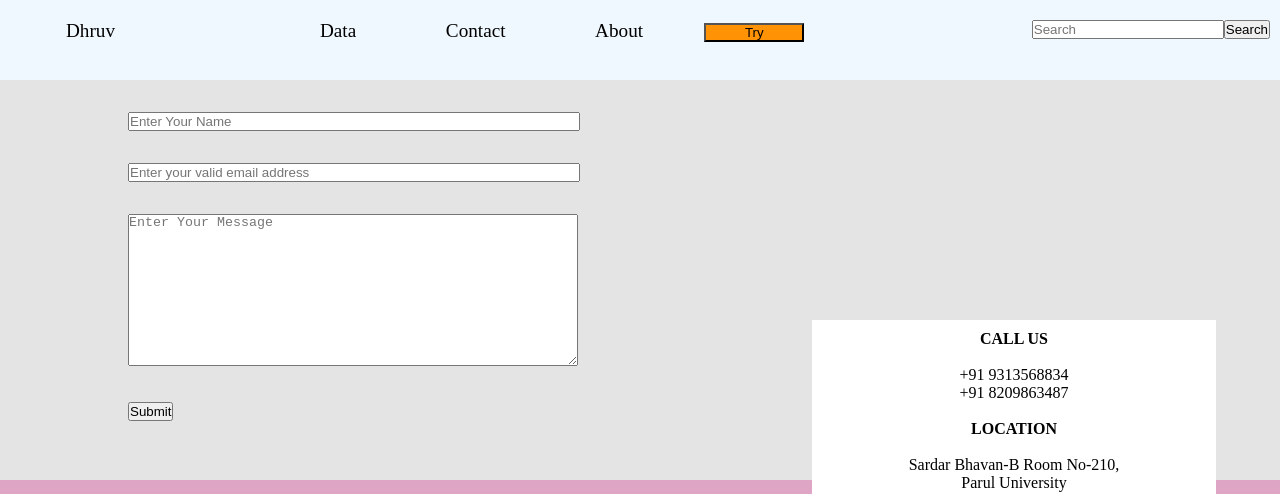
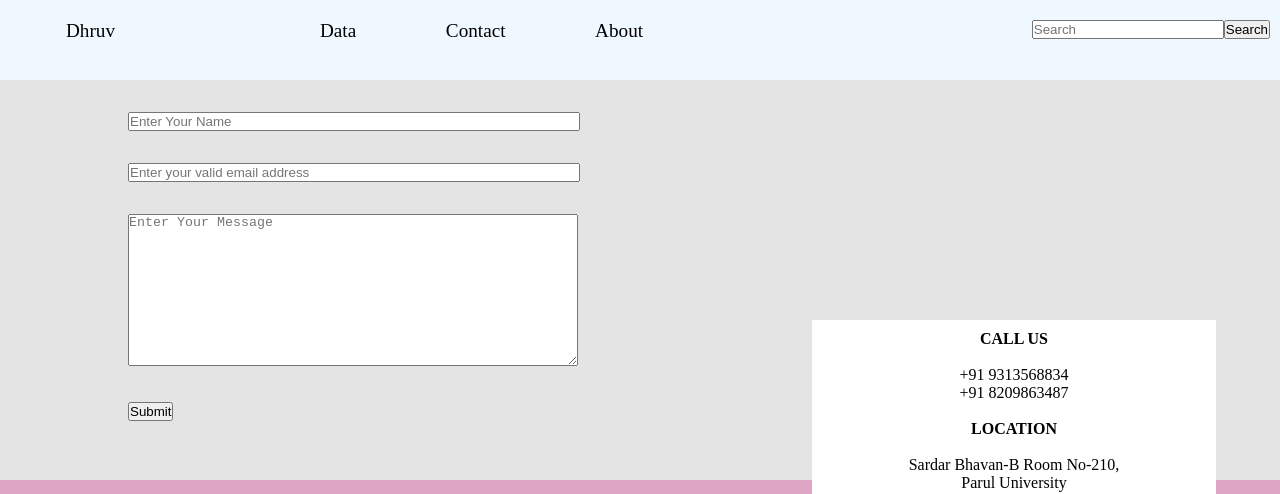
Before and after one commit to dhruv4718/dhruv.me, a plain HTML site: page contact.html in a window 1280 px wide. Shown: the top 494 px of the page. Drawn offline with Linux system fonts and the light colour scheme.

Commit message:
comments

```diff
--- a/contact.html
+++ b/contact.html
@@ -25,7 +25,7 @@
 
             <li class="contact" ><a href="contact.html" id="contact" target="_blank">Contact</a> </li>
             <li class="about"><a href="about.html" id="about" target="_blank">About</a></li>
-            <li id="try"> <button id="button1">Try</button> </li>
+             <!-- <li id="try"> <button id="button1">Try</button> </li> -->
 
         </ul>
         <ul id="ul3">
```
